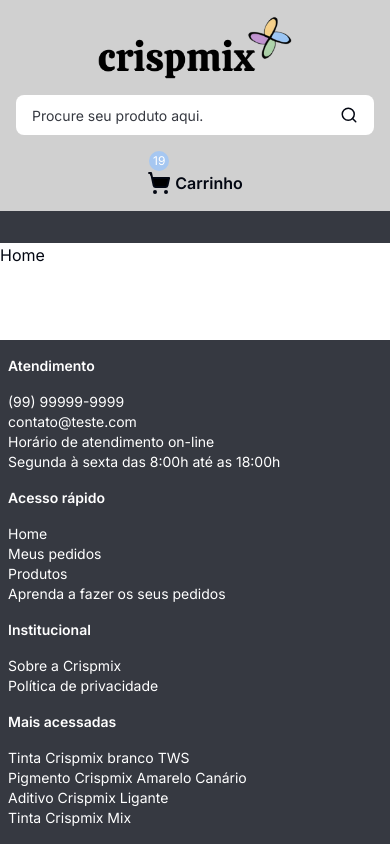
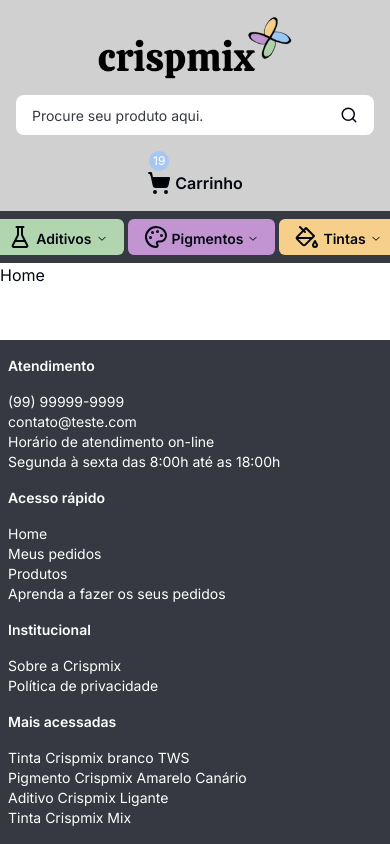
Before and after one commit to crispmix-Ecommerce/front, a Next.js app: page / in a window 390 px wide. Built offline with nearby package versions, Linux system fonts and the light colour scheme.

Commit message:
SubHeader: Responsive Layout Done

```diff
--- a/src/components/layout/shared/header/index.tsx
+++ b/src/components/layout/shared/header/index.tsx
@@ -1,6 +1,7 @@
 import { Search, ShoppingCart } from 'lucide-react'
 import Image from 'next/image'
 import React from 'react'
+import { NavigationSubMenu } from '../sub-header'
 
 export default function Header() {
   return (
@@ -47,8 +48,8 @@
           </div>
         </div>
       </div>
-      <div className="bg-custom-dark text-white p-2">
-        <div className="container p-2"></div>
+      <div className="bg-custom-dark p-2 flex items-center justify-center">
+        <NavigationSubMenu />
       </div>
     </div>
   )
--- /dev/null
+++ b/src/components/layout/shared/sub-header/index.tsx
@@ -0,0 +1,146 @@
+'use client'
+
+import * as React from 'react'
+
+import { cn } from '@/lib/utils'
+
+import {
+  NavigationMenu,
+  NavigationMenuContent,
+  NavigationMenuItem,
+  NavigationMenuLink,
+  NavigationMenuList,
+  NavigationMenuTrigger,
+} from '@/components/ui/navigation-menu'
+import { FlaskConical, PaintBucket, Palette } from 'lucide-react'
+
+const components: { title: string; href: string; description: string }[] = [
+  {
+    title: 'A base de água',
+    href: '/docs/primitives/alert-dialog',
+    description:
+      'Explore nossa gama de produtos químicos com foco em soluções à base de água. Descubra compostos, reações e aplicações para atender diversas necessidades industriais e científicas.',
+  },
+  {
+    title: 'Plastisol',
+    href: '/docs/primitives/hover-card',
+    description:
+      'Conheça o plastisol, um composto químico versátil usado em revestimentos e materiais flexíveis. Descubra propriedades e usos por meio de uma pré-visualização destacada.',
+  },
+  {
+    title: 'Promoção',
+    href: '/docs/primitives/progress',
+    description:
+      'Acompanhe promoções de produtos químicos com um indicador visual de progresso. Explore ofertas e descontos de forma informativa e interativa.',
+  },
+  {
+    title: 'Todos',
+    href: '/docs/primitives/scroll-area',
+    description:
+      'Explore nossa lista completa de produtos químicos de forma eficiente usando a área de rolagem. Descubra informações sobre diferentes compostos de maneira fácil e rápida.',
+  },
+]
+
+export function NavigationSubMenu() {
+  return (
+    <NavigationMenu>
+      <NavigationMenuList className="flex justify-center">
+        <NavigationMenuItem>
+          <NavigationMenuTrigger style={{ backgroundColor: '#B1D5AE' }}>
+            <div className="flex items-end gap-1 cursor-pointer">
+              <div className="flex flex-col items-center">
+                <FlaskConical size={24} />
+              </div>
+              <span className="font-semibold">Aditivos</span>
+            </div>
+          </NavigationMenuTrigger>
+          <NavigationMenuContent>
+            <ul className="grid w-[400px] gap-3 p-4 md:w-[500px] md:grid-cols-2 lg:w-[600px] ">
+              {components.map((component) => (
+                <ListItem
+                  key={component.title}
+                  title={component.title}
+                  href={component.href}
+                >
+                  {component.description}
+                </ListItem>
+              ))}
+            </ul>
+          </NavigationMenuContent>
+        </NavigationMenuItem>
+        <NavigationMenuItem>
+          <NavigationMenuTrigger style={{ backgroundColor: '#C294D2' }}>
+            <div className="flex items-end gap-1 cursor-pointer">
+              <div className="flex flex-col items-center">
+                <Palette size={24} />
+              </div>
+              <span className="font-semibold">Pigmentos</span>
+            </div>
+          </NavigationMenuTrigger>
+          <NavigationMenuContent>
+            <ul className="grid w-[400px] gap-3 p-4 md:w-[500px] md:grid-cols-2 lg:w-[600px] ">
+              {components.map((component) => (
+                <ListItem
+                  key={component.title}
+                  title={component.title}
+                  href={component.href}
+                >
+                  {component.description}
+                </ListItem>
+              ))}
+            </ul>
+          </NavigationMenuContent>
+        </NavigationMenuItem>
+        <NavigationMenuItem>
+          <NavigationMenuTrigger style={{ backgroundColor: '#F6D08B' }}>
+            <div className="flex items-end gap-1 cursor-pointer">
+              <div className="flex flex-col items-center">
+                <PaintBucket size={24} />
+              </div>
+              <span className="font-semibold">Tintas</span>
+            </div>
+          </NavigationMenuTrigger>
+          <NavigationMenuContent>
+            <ul className="grid w-[400px] gap-3 p-4 md:w-[500px] md:grid-cols-2 lg:w-[600px] ">
+              {components.map((component) => (
+                <ListItem
+                  key={component.title}
+                  title={component.title}
+                  href={component.href}
+                >
+                  {component.description}
+                </ListItem>
+              ))}
+            </ul>
+          </NavigationMenuContent>
+        </NavigationMenuItem>
+      </NavigationMenuList>
+    </NavigationMenu>
+  )
+}
+
+const ListItem = React.forwardRef<
+  React.ElementRef<'a'>,
+  React.ComponentPropsWithoutRef<'a'>
+>(({ className, title, children, ...props }, ref) => {
+  return (
+    <li>
+      <NavigationMenuLink asChild>
+        <a
+          ref={ref}
+          className={cn(
+            'block select-none space-y-1 rounded-md p-3 leading-none no-underline outline-none transition-colors hover:bg-accent hover:text-accent-foreground focus:bg-accent focus:text-accent-foreground',
+            className,
+          )}
+          {...props}
+        >
+          <div className="text-sm font-medium leading-none">{title}</div>
+          <p className="line-clamp-2 text-sm leading-snug text-muted-foreground">
+            {children}
+          </p>
+        </a>
+      </NavigationMenuLink>
+    </li>
+  )
+})
+ListItem.displayName = 'ListItem'
```
Also changed, not shown: src/components/ui/navigation-menu.tsx (+19 -19 lines).
